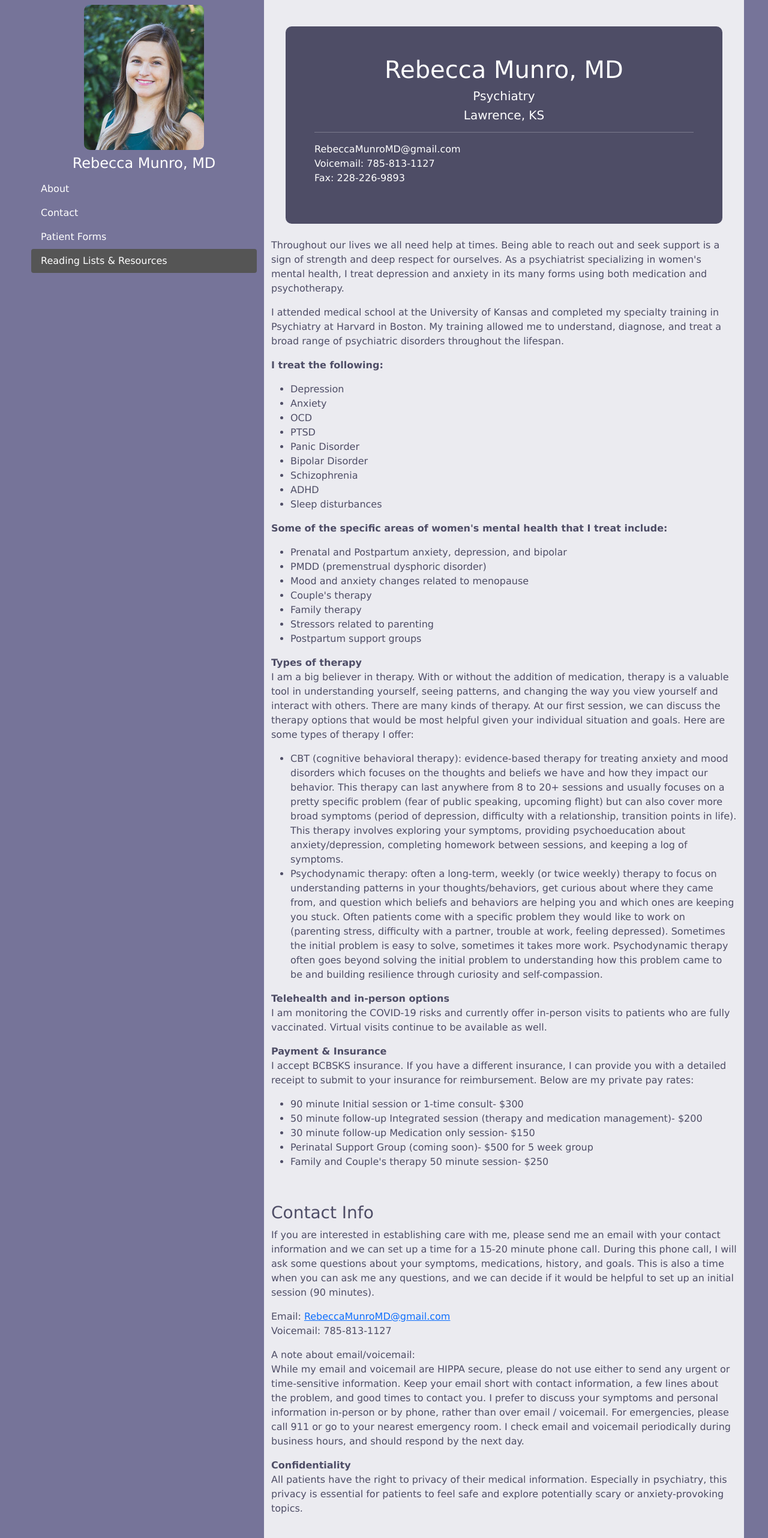
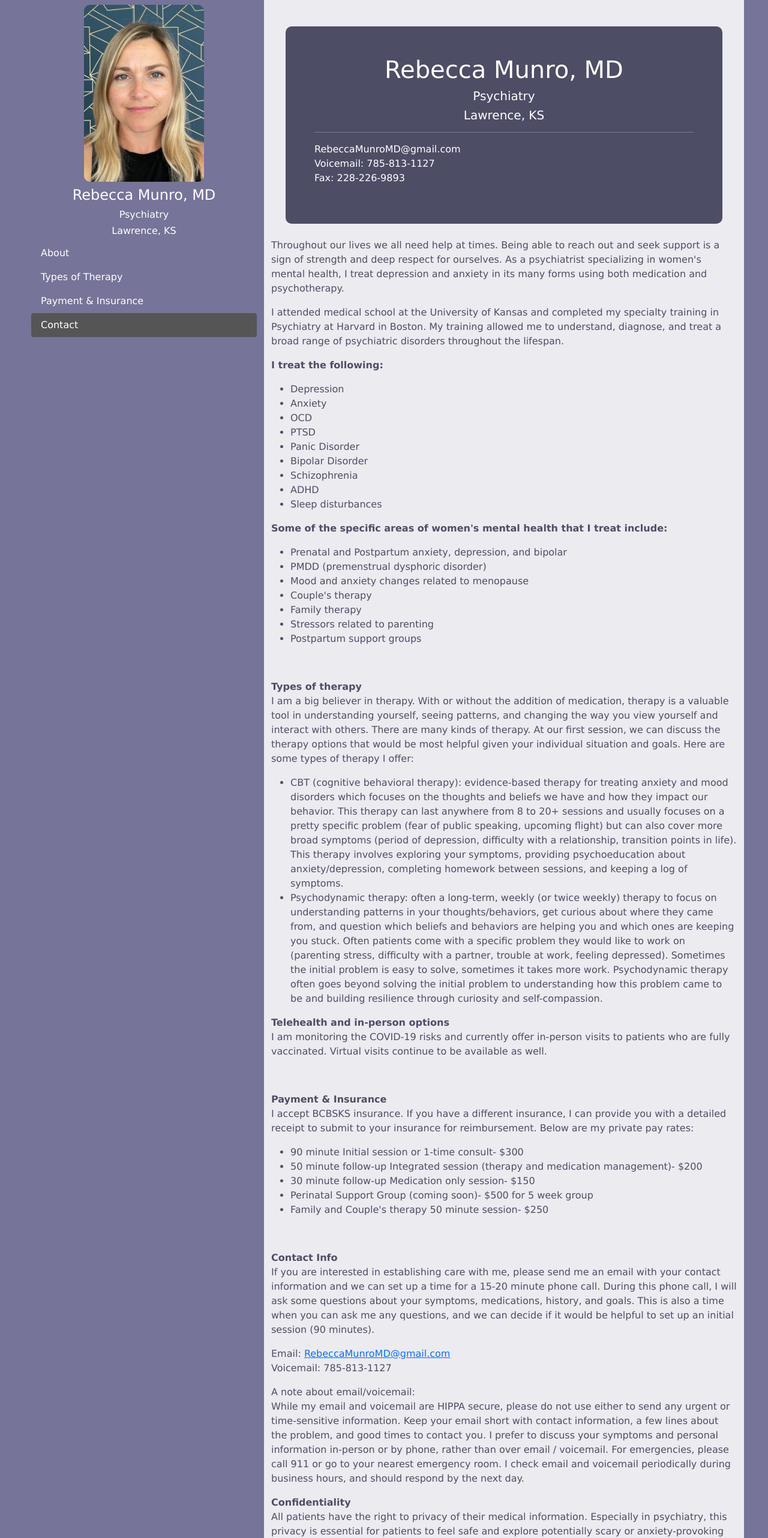
Before and after one commit to rmunro7/rebeccamunromd.com, a plain HTML site: page index.html in a window 1280 px wide. Shown: the top 2564 px of the page at 60% size. Drawn offline with nearby package versions, Linux system fonts and the light colour scheme.

Commit message:
Update photo and nav

```diff
--- a/index.html
+++ b/index.html
@@ -28,23 +28,29 @@
 					<div class="sticky-top">
 						<ul class="nav nav-pills nav-stacked flex-column">
 							<li class="nav-item text-center">
-								<img id="photo" class="img-fluid mt-2 mb-2 rounded-10" src="img/headshot2020.jpg" style="max-width: 200px;">
+								<img id="photo" class="img-fluid mt-2 mb-2 rounded-10" src="img/July2022headshot.jpg" style="max-width: 200px;">
 								<h4>Rebecca Munro, MD</h4>
-								<!-- <h5>Psychiatry</h5>
-								<h5>Lawrence, KS</h5> -->
+								<h6>Psychiatry</h6>
+								<h6>Lawrence, KS</h6>
 							</li>
 							<li class="nav-item">
 								<a class="nav-link" href="#about">About</a>
 							</li>
 							<li class="nav-item">
+								<a class="nav-link" href="#types-of-therapy">Types of Therapy</a>
+							</li>
+							<li class="nav-item">
+								<a class="nav-link" href="#payment">Payment &amp; Insurance</a>
+							</li>
+							<li class="nav-item">
 								<a class="nav-link" href="#contact">Contact</a>
 							</li>
-							<li class="nav-item">
+							<!-- <li class="nav-item">
 								<a class="nav-link" href="#patient-forms">Patient Forms</a>
 							</li>
 							<li class="nav-item">
 								<a class="nav-link" href="#resources">Reading Lists &amp; Resources</a>
-							</li>
+							</li> -->
 							<!-- <li class="nav-item d-md-block">
 								<div class="nav-link">
 									RebeccaMunroMD@gmail.com
@@ -69,7 +75,7 @@
 								<h5 class="text-center">Lawrence, KS</h5>
 								<hr>
 								<p>
-									<a href="">RebeccaMunroMD@gmail.com</a>
+									<a href="mailto:RebeccaMunroMD@gmail.com">RebeccaMunroMD@gmail.com</a>
 									<br>
 									Voicemail: 785-813-1127
 									<br>
@@ -111,6 +117,10 @@
 							</ul>
 						</p>
 
+					</section>
+
+					<section id="types-of-therapy">
+
 						<p>
 							<strong>Types of therapy</strong>
 							<br>
@@ -130,6 +140,10 @@
 							<br>
 							I am monitoring the COVID-19 risks and currently offer in-person visits to patients who are fully vaccinated. Virtual visits continue to be available as well.
 						</p>
+
+					</section>
+
+					<section id="payment">
 
 						<p>
 							<strong>Payment &amp; Insurance</strong>
@@ -151,7 +165,8 @@
 
 					<section id="contact">
 
-						<h3>Contact Info</h3>
+						<strong>Contact Info</strong>
+						<br>
 						<p>
 							If you are interested in establishing care with me, please send me an email with your contact information and we can set up a time for a 15-20 minute phone call. During this phone call, I will ask some questions about your symptoms, medications, history, and goals. This is also a time when you can ask me any questions, and we can decide if it would be helpful to set up an initial session (90 minutes).
 						</p>
@@ -174,7 +189,7 @@
 
 					</section>
 
-					<section id="patient-forms">
+					<!-- <section id="patient-forms">
 
 						<h3>Patient Forms</h3>
 
@@ -184,33 +199,7 @@
 
 						<h3>Reading Lists &amp; Resources</h3>
 
-					</section>
-
-					<!-- <section id="writing">
-
-						<h2>Writing</h2>
-
-						<div class="row mb-3">
-							<h6><a href="https://www.metaculus.com/notebooks/9191/methods-for-solving-protein-structures/">Methods for Solving Protein Structures</a></h6>
-							<h6 class="text-muted fw-normal">Metaculus Journal, 2022</h6>
-						</div>
-
-						<div class="row mb-3">
-							<h6><a href="https://www.metaculus.com/notebooks/8701/the-path-to-controlling-cancer/">The Path to Controlling Cancer</a></h6>
-							<h6 class="text-muted fw-normal">Metaculus Journal, 2021</h6>
-						</div>
-
-						<div class="row mb-3">
-							<h6><a href="https://www.metaculus.com/notebooks/8289/lifespan-extension-in-dogs-and-longevity-research-signals/">Lifespan Extension in Dogs and Longevity Research Signals</a></h6>
-							<h6 class="text-muted fw-normal">Metaculus Journal, 2021</h6>
-						</div>
-
-						<div class="row mb-3">
-							<h6><a href="http://coopersquarereview.org/post/the-neverending-interview/">The Neverending Interview</a></h6>
-							<h6 class="text-muted fw-normal">The Cooper Square Review, 2019</h6>
-						</div> -->
-
-					<!-- </section> -->
+					</section> -->
 
 				</div>
 			</div>
```
Also changed, not shown: img/July2022headshot.jpg (added).
